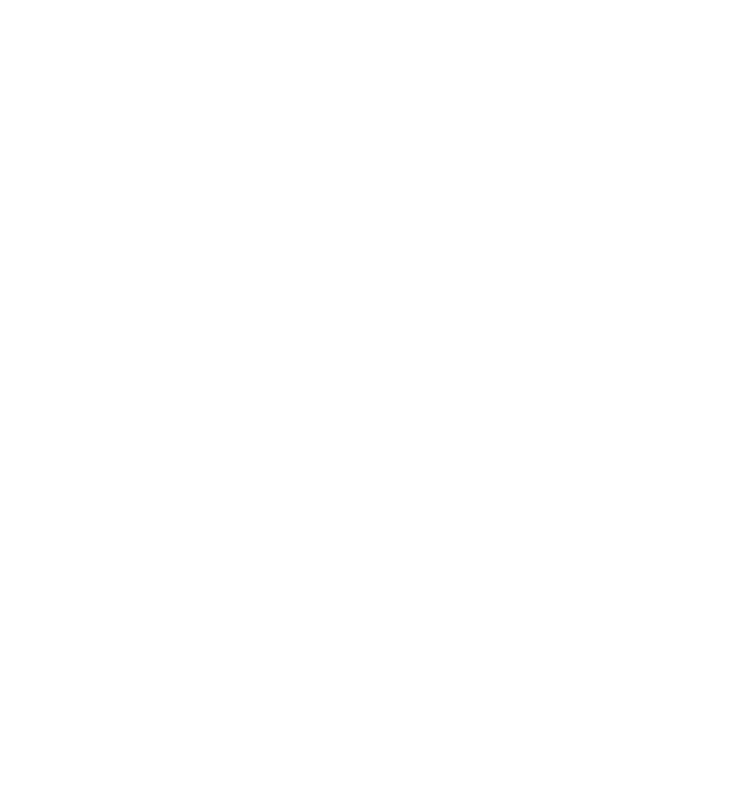
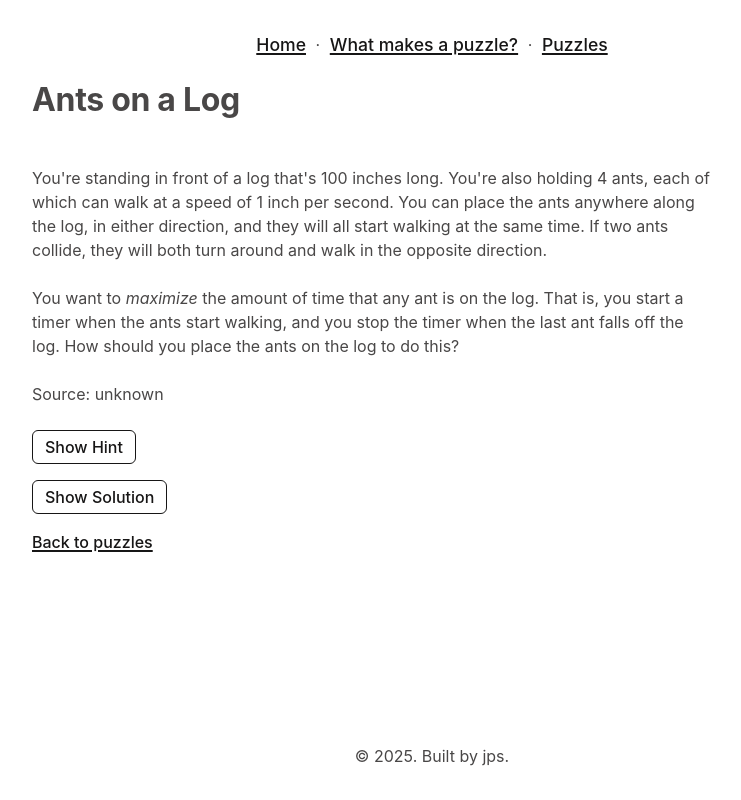
Before and after one commit to janums/janums.github.io, a Gatsby site: page /puzzles/ants in a window 1280 px wide. Before the commit this address had no page. Shown: the whole page, without its empty margins (208-949 px from the left). Built offline with nearby package versions, Linux system fonts and the light colour scheme; Gatsby itself is replaced by a stand-in of ours.

Commit message:
ants on a log

```diff
--- /dev/null
+++ b/src/pages/puzzles/ants.js
@@ -0,0 +1,64 @@
+import * as React from "react";
+import { Link } from "gatsby";
+import rectangleImg from "../../images/rectangle.png";
+
+import Layout from "../../components/layout";
+import Seo from "../../components/seo";
+import TextButton from "../../components/TextButton";
+import TextSection from "../../components/TextSection";
+
+const AntsPage = () => {
+  const [showHint1, setShowHint1] = React.useState(false);
+  const [showSection, setShowSection] = React.useState(false);
+  return (
+    <Layout>
+      <h1>Ants on a Log</h1>
+      <p>
+        You're standing in front of a log that's 100 inches long.
+        You're also holding 4 ants, each of which can walk at a speed of 1 inch per second.
+        You can place the ants anywhere along the log, in either direction, and they will all start walking at the same time.
+        If two ants collide, they will both turn around and walk in the opposite direction.
+        <br />
+        <br />
+        You want to <i>maximize</i> the amount of time that any ant is on the log.
+        That is, you start a timer when the ants start walking, and you stop the timer when the last ant falls off the log.
+        How should you place the ants on the log to do this?
+      </p>
+      <p>Source: unknown</p>
+      <TextButton onClick={() => setShowHint1((prev) => !prev)}>
+        {showHint1 ? 'Hide Hint' : 'Show Hint'}
+      </TextButton>
+      {showHint1 && (
+        <TextSection>
+          The maximum amount of time is the same for 4 ants as it is for 3 ants.
+        </TextSection>
+      )}
+      <br />
+      <TextButton onClick={() => setShowSection((prev) => !prev)}>
+        {showSection ? 'Hide Solution' : 'Show Solution'}
+      </TextButton>
+      {showSection && (
+        <TextSection>
+          The specific number of ants (4) is somewhat of a red herring. It doesn't matter how many ants you have -
+          for any number of ants &ge; 1, they can only be on the log for at most 100 seconds,
+          which is the time is takes for a single ant to walk the length of the log.
+          <br />
+          <br />
+          Why is that the case? Here's the key insight: two ants colliding with each other is equivalent to them just walking past each other.
+          You may now be able to visualize this a bit better: a single ant, no matter what it runs into, will just continue to walk by it, meaning that
+          it can only take 100 seconds at most to walk the length of the log.
+          <br />
+          <br />
+          So, the best strategy is to just place any one ant at an end of the log facing inwards.
+          It doesn't matter how the other ants are placed.
+        </TextSection>
+      )}
+      <br />
+      <Link to="/puzzleslist/">Back to puzzles</Link>
+    </Layout>
+  );
+};
+
+export const Head = () => <Seo title="Ants on a Log" />;
+
+export default AntsPage;
--- a/src/pages/puzzleslist.js
+++ b/src/pages/puzzleslist.js
@@ -9,6 +9,9 @@
     <h1>Puzzles</h1>
     <h3>[always under construction]</h3>
     <ul>
+      <li>
+        <Link to="/puzzles/ants/">Ants on a Log</Link> [May 28, 2025]
+      </li>
       <li>
         <Link to="/puzzles/couples/">Couples Party</Link> [May 22, 2025]
       </li>
```
